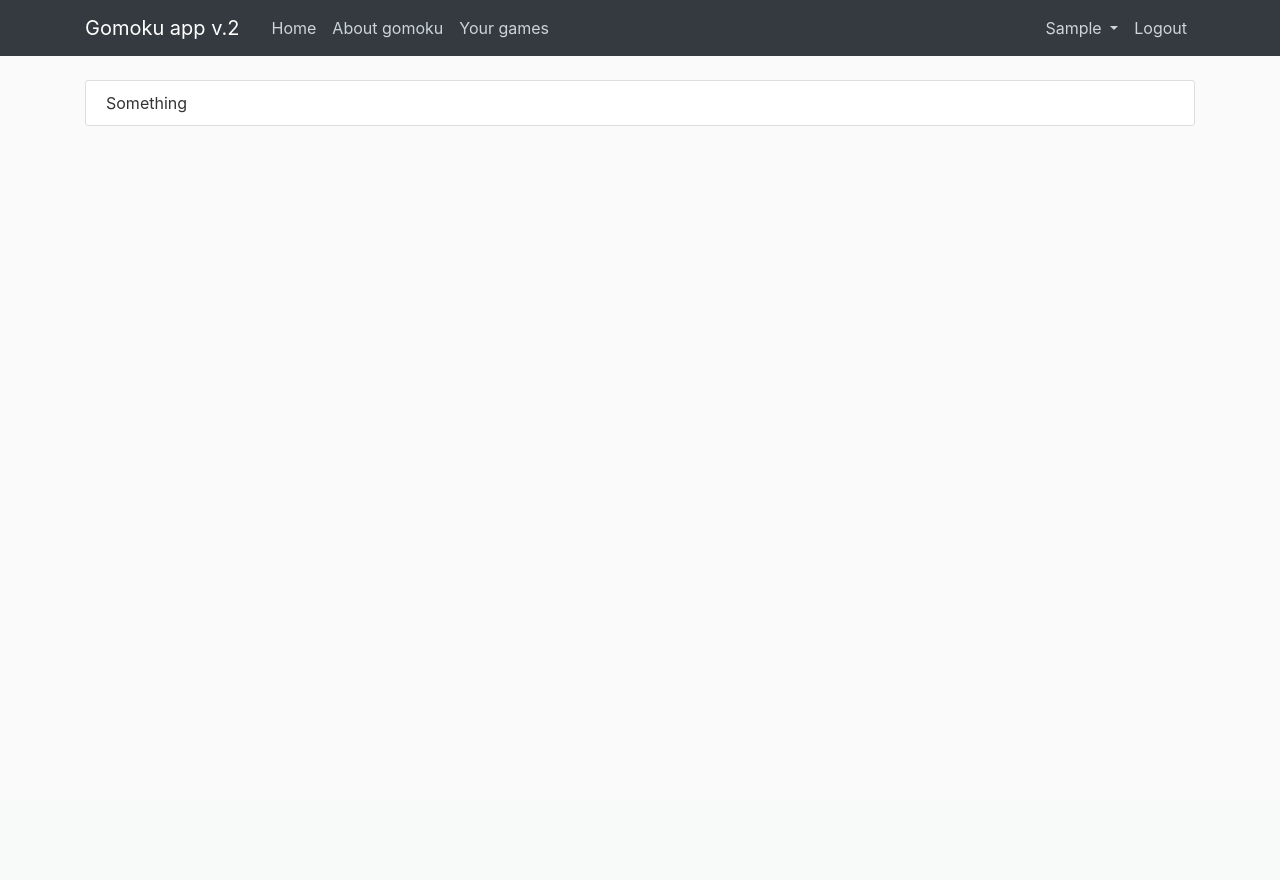
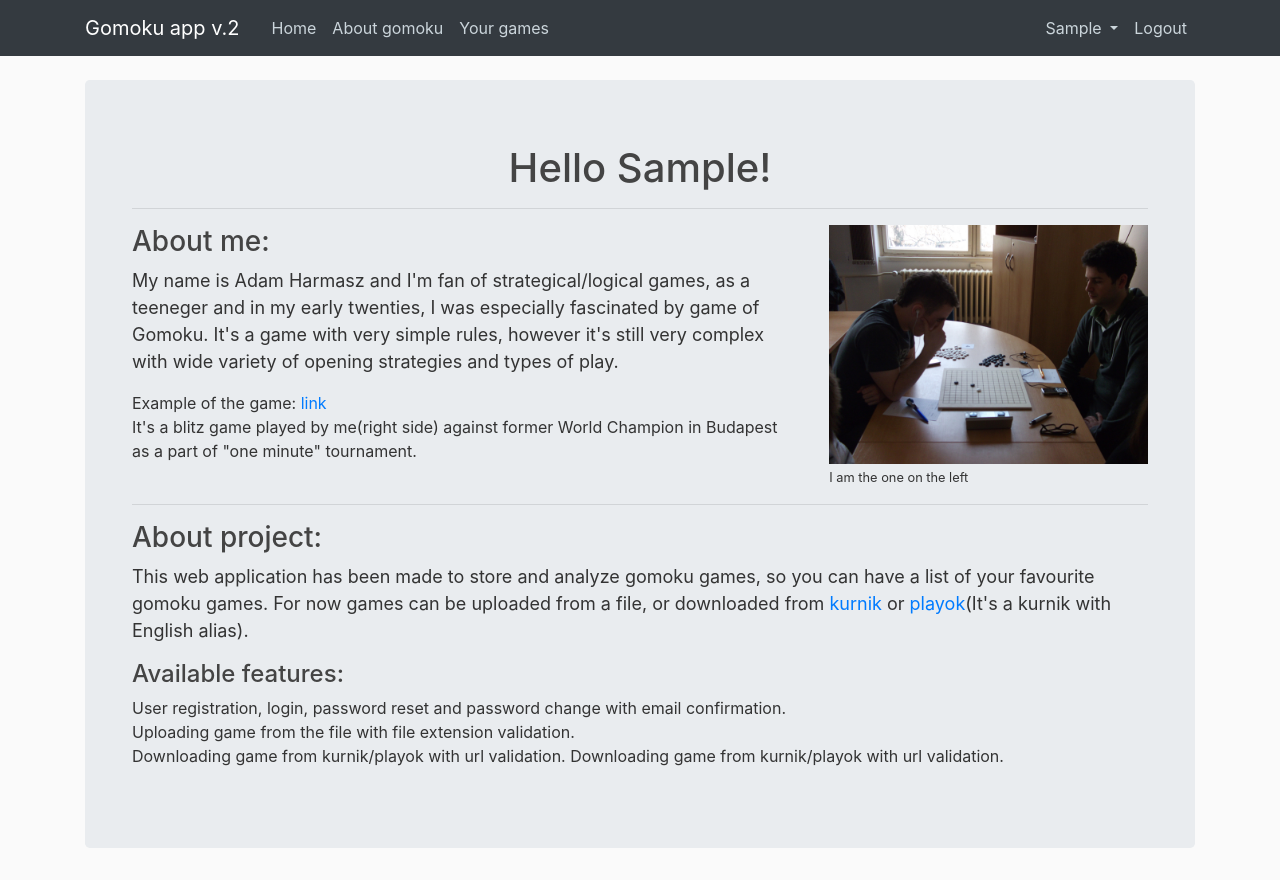
Before and after one commit to adam-harmasz/gomoku_v_0_2, a Django app: page /home in a window 1280 px wide. Before the commit the page ends 126 px from the top, so only its background shows below. Run offline with Django 3.2, Linux system fonts and the light colour scheme; the visitor is signed in with stand-in values (Sample User, id 1); some libraries are stand-ins or nearby versions.

Commit message:
added content to home view

```diff
--- a/core/templates/core/home.html
+++ b/core/templates/core/home.html
@@ -1,4 +1,54 @@
 {% extends "core/base.html" %}
+{% load static %}
 {% block content %}
-    <div class="content-section">Something</div>
+    <!-- Main jumbotron for a primary marketing message or call to action -->
+    <div class="jumbotron">
+        <div class="container">
+            <h1 class="text-center text-capitalize">Hello {{ user.username }}!</h1>
+            <hr>
+            <div class="row">
+                <div class="col-md-8">
+                    <h3 >About me:</h3 >
+                    <p style="font-size: large">
+                        My name is Adam Harmasz and I'm fan of strategical/logical games, as a teeneger and in my early twenties, I was especially fascinated by game of Gomoku. It's a game
+                        with very simple rules, however it's still very complex with wide variety of opening strategies and types of play.
+                    </p>
+                    <p>
+                        Example of the game: <a href="https://youtu.be/GURL2B07hLw"> link</a><br />
+                        It's a blitz game played by me(right side) against former World Champion in Budapest as a part of "one minute" tournament.
+                    </p>
+                </div>
+                <div class="col-md-4">
+                    <img src="{% static 'config/img/GOMOKU-Harmasz_vs_Toth2.JPG' %}" style="max-width: 100%; max-height: 100%">
+                    <small>I am the one on the left</small>
+                </div>
+            </div>
+            <hr>
+            <div class="row">
+                <div class="col-md-12">
+                    <h3 >About project:</h3 >
+                    <p style="font-size: large">
+                        This web application has been made to store and analyze gomoku games, so you can have a list of your favourite gomoku games.
+                        For now games can be uploaded from a file, or downloaded from <a href="https://www.kurnik.pl/gomoku/"> kurnik</a>
+                        or <a href="https://www.playok.com/gomoku/"> playok</a>(It's a kurnik with English alias).
+                        <h4>
+                            Available features:
+                        </h4>
+                        <span>
+                            User registration, login, password reset and password change with email confirmation.
+                        </span><br/>
+                        <span>
+                            Uploading game from the file with file extension validation.
+                        </span><br/>
+                        <span>
+                            Downloading game from kurnik/playok with url validation.
+                        </span>
+                        <span>
+                            Downloading game from kurnik/playok with url validation.
+                        </span>
+                    </p>
+                </div>
+            </div>
+        </div>
+    </div>
 {% endblock content %}
```
Also changed, not shown: config/static/config/img/GOMOKU-Harmasz_vs_Toth2.JPG (added).
